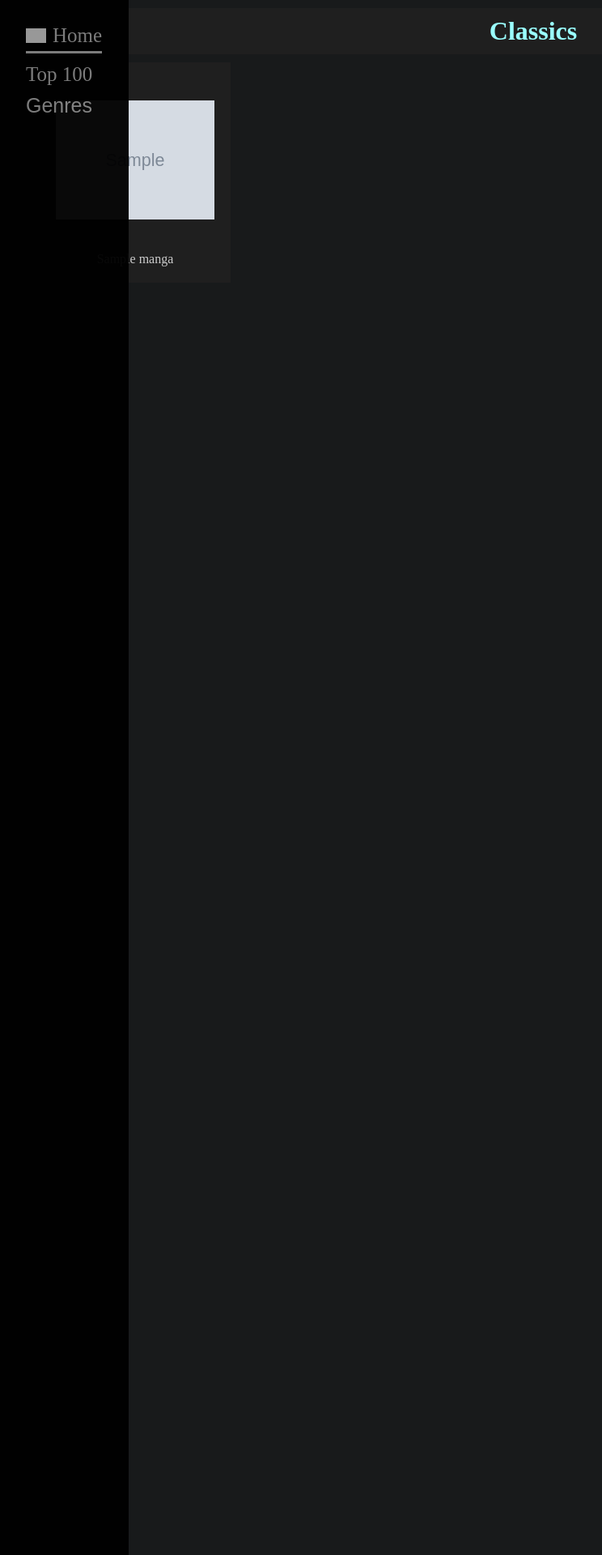
After one commit to AKSProjects/mangarep, a Django app: template main/templates/main/classics.html in a window 1280 px wide. The commit adds this page. Shown: the top 1920 px of the page at 81% size, without its empty margins (1-745 px from the left). Run offline with Django 4.2, Linux system fonts and the light colour scheme; the template is opened without the code that fills it: values that come from a table or form of the project are taken from there, others are empty; tables that the repository leaves empty hold one stand-in row (values such as "Sample post"); grey boxes marked "Sample" are stand-in pictures; grey boxes are pictures that could not be loaded.

Commit message:
home page changes, little stylistic fixes, classics page added

```diff
--- a/main/templates/main/base.html
+++ b/main/templates/main/base.html
@@ -236,6 +236,8 @@
                         <a href="/access-top-shounen">Shounen</a>
                         <a href="/access-top-manhua">Manhua</a>
                         <a href="/access-top-shoujo">Shoujo</a>
+                        <a href="/access-classics/">Classics</a>
+
                     </div>
                 </div>
             </div>
--- /dev/null
+++ b/main/templates/main/classics.html
@@ -0,0 +1,94 @@
+<!-- top_mangas.html -->
+{% extends 'main/base.html' %}
+
+{% block title %}Classics{% endblock %}
+
+{% block content %}
+<style>
+    html,
+    body {
+        background-color: #181a1b;
+        width: 100%;
+        height: 100%;
+        margin: 0;
+        padding: 0;
+    }
+
+    h1 {
+        background-color: #1f1f1f;
+        color: #9affff;
+        padding: 10px;
+        text-align: center;
+        margin: 0;
+    }
+
+
+    th,
+    td {
+        padding: 8px;
+        text-align: center;
+    }
+
+    th {
+        color: #9affff;
+    }
+
+    td {
+        color: #9affff;
+    }
+
+    ul {
+        list-style-type: disc;
+    }
+
+    li {
+        margin-bottom: 5px;
+    }
+
+    .grid-container {
+        display: grid;
+        grid-template-columns: repeat(5, 1fr); /* Creates 5 equal-width columns */
+        grid-template-rows: repeat(10, 1fr); /* Creates 10 equal-height rows */
+        grid-gap: 10px; /* Adds a 10px gap between grid items */
+        /* Adjust the height of the grid container if needed */
+        overflow: auto; /* Enable scrolling if content overflows */
+    }
+
+    .grid-item {
+        margin-top: 10px;
+        background-color: #1f1f1f;
+        padding: 20px;
+        display: flex;
+        justify-content: center;
+        align-items: center;
+        flex-direction: column;
+
+    }
+
+    img {
+        max-width: 100%;
+        max-height: 100%;
+        object-fit: contain;
+    }
+
+    .manga-title {
+        color: #cccccc;
+        margin-top: 10px;
+        text-align: center;
+    }
+</style>
+
+<h1>Classics</h1>
+
+<div class="grid-container">
+    {% for manga in mangas %}
+    <div class="grid-item">
+        <a href="{% url 'manga_detail' manga.manga_id %}">
+            <img src="{{ manga.main_picture }}" alt="Image" width="300" height="200">
+        </a>
+        <div class="manga-title">{{ manga.title }}</div>
+    </div>
+    {% endfor %}
+</div>
+
+{% endblock %}
--- a/main/urls.py
+++ b/main/urls.py
@@ -17,5 +17,7 @@ urlpatterns = [
     path('access-top-shounen/', views.access_top_shounen, name="access_top_shounen"),
     path('access-top-manhua/', views.access_top_manhua, name="access_top_manhua"),
     path('access-top-shoujo/', views.access_top_shoujo, name="access_top_shoujo"),
+    path('access-classics/', views.classics, name="access_classics"),
+
 
 ]+ static(settings.MEDIA_URL, document_root=settings.MEDIA_ROOT)
```
Also changed, not shown: main/templates/main/home.html (+104 -1 lines), main/views.py (+69 -4 lines), 1 other file.
